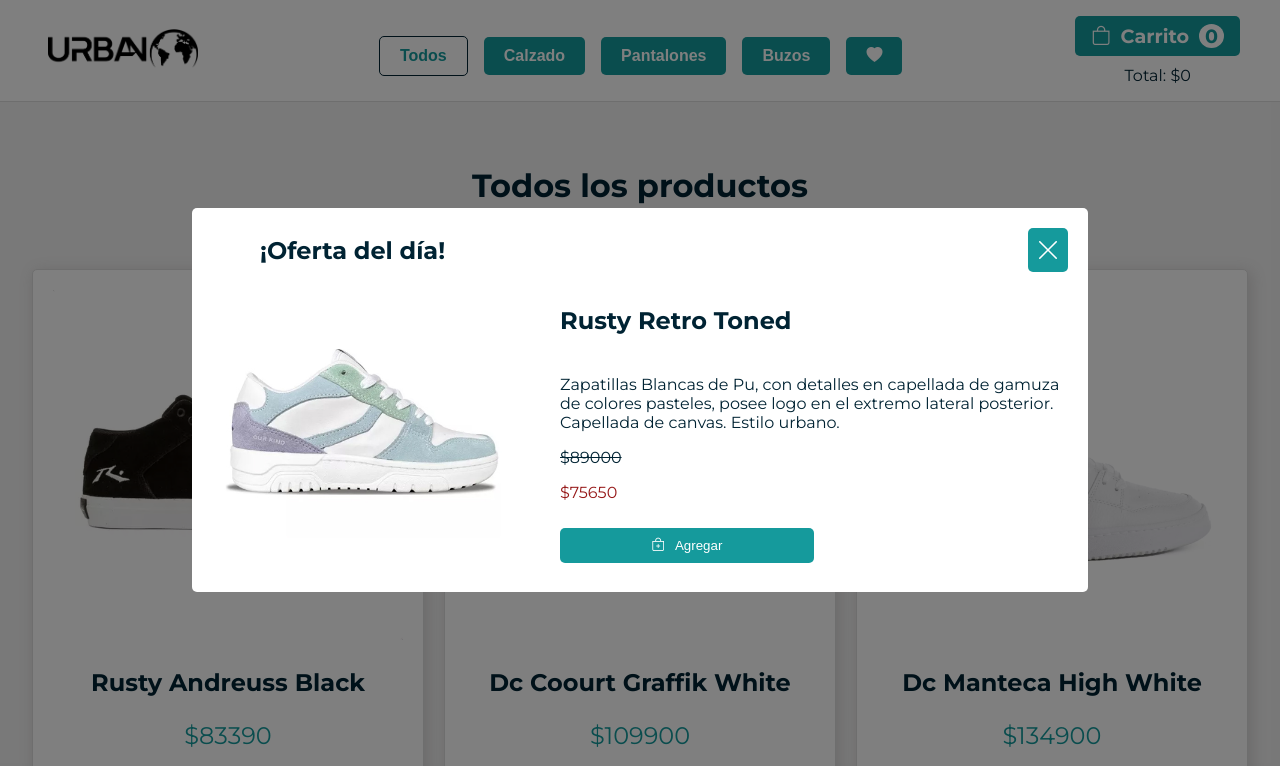
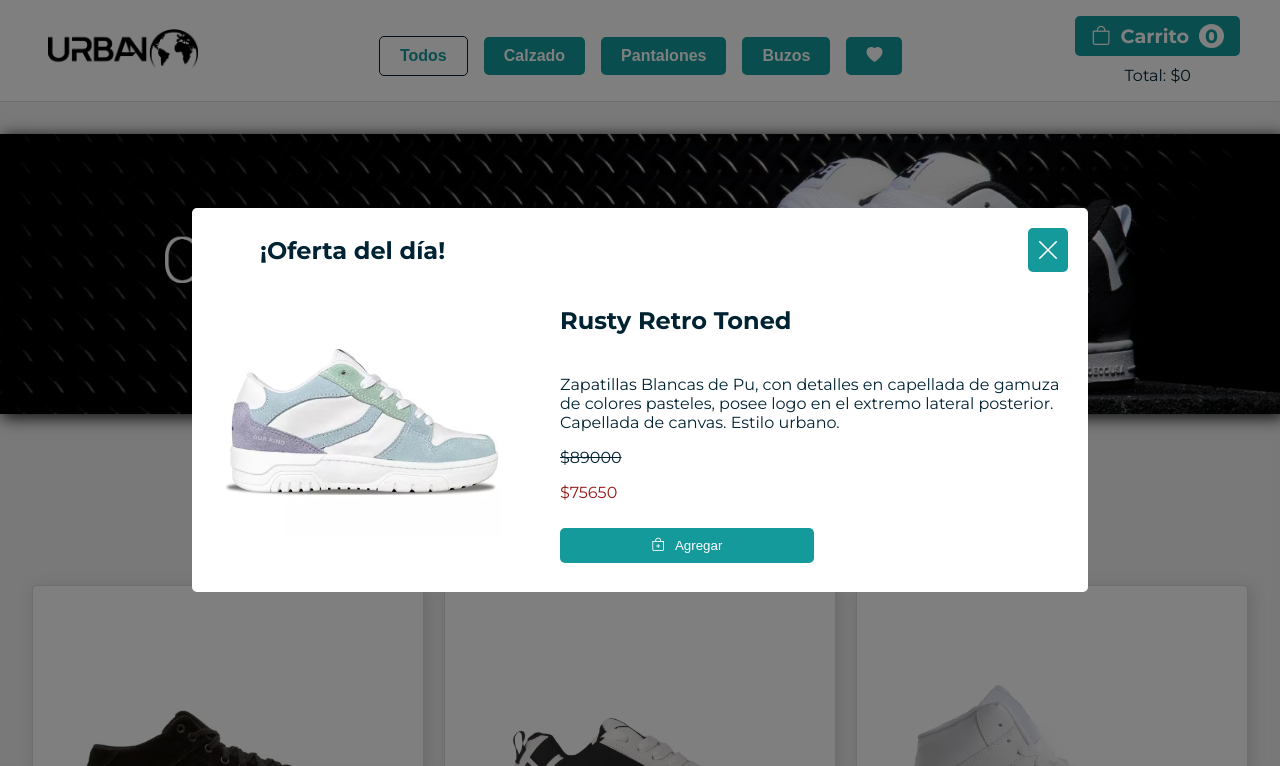
Before and after one commit to niknef/p1-final-dw2-2023-1-firpo-nicolas, a plain HTML site: page index.html in a window 1280 px wide. Both pictures are taken after a click on the button "Todos". Shown: the top 766 px of the page. Drawn offline with nearby package versions, Linux system fonts and the light colour scheme.

Commit message:
add banner

```diff
--- a/css/style.css
+++ b/css/style.css
@@ -161,6 +161,11 @@ nav ul {
   gap: 20px;
 }
 
+.banner-publicidad{
+  margin-top: 2rem;
+  width: 100vw;
+  box-shadow: 3px 3px 15px 1px #222 ;
+}
 /* Estilos de los productos */
 .producto {
   background-color: var(--clr-white);
--- a/index.html
+++ b/index.html
@@ -48,6 +48,7 @@
     </header>
     <main>
     <div id="notificacion"></div>
+    <div id="bannerPublicidad"></div>
 
     <h2 class="titulo" id="tituloPrincipal">Todos los productos</h2>
 
@@ -67,7 +68,7 @@
         </div>
         <p>©DWM2BV Año 2023 - Programación I Prof. Cristian Corbalan</p>
     </footer>
-
+    <script src="./js/banner.js"></script>
     <script src="./js/productos.js"></script>
     <script src="./js/main.js"></script>
 </body>
--- /dev/null
+++ b/js/banner.js
@@ -0,0 +1,18 @@
+// Array de banners con sus propiedades
+const banners = [
+    {
+        imagen: 'img/banner1.jpg',
+        texto: '¡Conoce todos nuestros calzados!',
+        categoria: 'Calzado',
+    },
+    {
+        imagen: 'img/banner2.jpg',
+        texto: '¡Vistete con los mejores pantalones del mercado!',
+        categoria: 'Pantalones',
+    },
+    {
+        imagen: 'img/banner3.jpg',
+        texto: '¡Encuentra toda la seleccion de buzos de Mundo Urbano!',
+        categoria: 'Buzos',
+    }
+];
--- a/js/main.js
+++ b/js/main.js
@@ -14,6 +14,7 @@ const botonFavoritos = document.getElementById('favoritos');
 const tituloPrincipal = document.getElementById('tituloPrincipal');
 const numerito = document.querySelector("#numerito");
 const verCarrito = document.getElementById('carrito');
+const bannerPublicidad = document.getElementById('bannerPublicidad');
 
 
 // Función favoritos
@@ -132,7 +133,21 @@ function verProducto(e) {
     botonCerrar.className = 'cerrarModal bi bi-x-lg';
     botonCerrar.addEventListener('click', () => {
         document.body.removeChild(modalContainer);
+        document.removeEventListener('keydown', manejarTeclado);
     });
+
+    document.addEventListener('keydown', manejarTeclado);
+
+    function manejarTeclado(event) {
+        if (event.key === 'Escape') {
+            modalContainer.style.display = 'none';
+            document.removeEventListener('keydown', manejarTeclado);
+        } else if (event.key === 'ArrowLeft') {
+            changeImage(slider, -1);
+        } else if (event.key === 'ArrowRight') {
+            changeImage(slider, 1);
+        }
+    };
 
     // Slider de imágenes
     const slider = document.createElement('div');
@@ -150,6 +165,7 @@ function verProducto(e) {
     prevButton.className = 'slider-button prev';
     prevButton.innerHTML = '<i class="bi bi-chevron-left"></i>';
     prevButton.addEventListener('click', () => changeImage(slider, -1));
+
 
     const nextButton = document.createElement('button');
     nextButton.className = 'slider-button next';
@@ -755,6 +771,7 @@ botonFavoritos.addEventListener('click', (e) => {
 
     const favoritos = JSON.parse(localStorage.getItem('favoritos')) || [];
     tituloPrincipal.innerText = 'Tus Favoritos';
+
     cargarProductos(favoritos);
 
 });
@@ -778,6 +795,7 @@ botonesCategorias.forEach(boton => {
         };
 
         abrirModalOferta();
+        crearBanner();
     });
 });
 
@@ -802,6 +820,12 @@ function abrirModalOferta() {
     botonCerrar.className = 'cerrarModal bi bi-x-lg';
     botonCerrar.addEventListener('click', () => {
         document.body.removeChild(modalOferta);
+    });
+
+    document.addEventListener('keydown', (event) => {
+        if (event.key === 'Escape') {
+            modalOferta.style.display = 'none';
+        }
     });
 
 
@@ -874,3 +898,30 @@ function aplicarDescuento(producto, porcentajeDescuento) {
     const precioConDescuento = producto.precio - (producto.precio * (porcentajeDescuento / 100));
     return precioConDescuento.toFixed(0); // Redondeo
 };
+
+
+// Función para crear el banner
+function crearBanner() {
+    const banner = banners[Math.floor(Math.random() * banners.length)];
+
+    // Limpiamos el contenido actual del bannerPublicidad
+    bannerPublicidad.innerHTML = '';
+
+    const imagenBanner = document.createElement('img');
+    imagenBanner.className = 'banner-publicidad';
+    imagenBanner.src = banner.imagen;
+    imagenBanner.alt = banner.texto;
+    imagenBanner.style.cursor = 'pointer';
+
+    // Agrega un evento click a la imagen del banner para redirigir a la categoría correspondiente
+    imagenBanner.addEventListener('click', () => {
+        const categoria = document.getElementById(banner.categoria);
+        if (categoria) {
+            categoria.click();
+        }
+    });
+
+    bannerPublicidad.appendChild(imagenBanner);
+}
+
+crearBanner();
```
Also changed, not shown: alumnos.txt (added), img/banner1.jpg (added), img/banner2.jpg (added), img/banner3.jpg (added), 1 other file.
